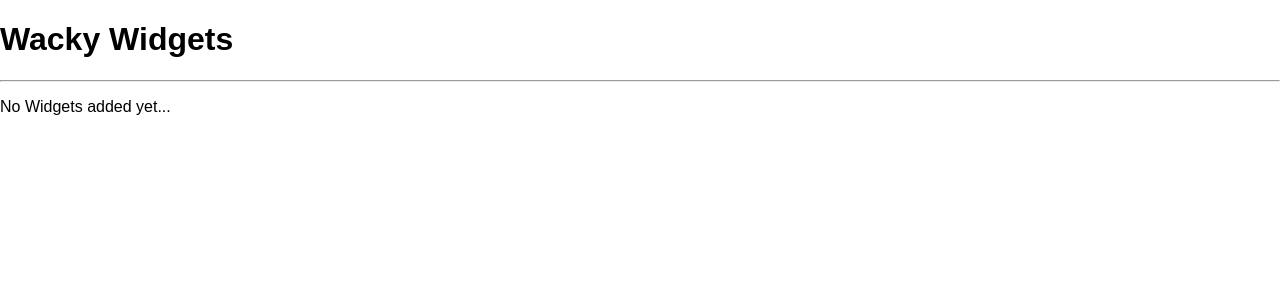
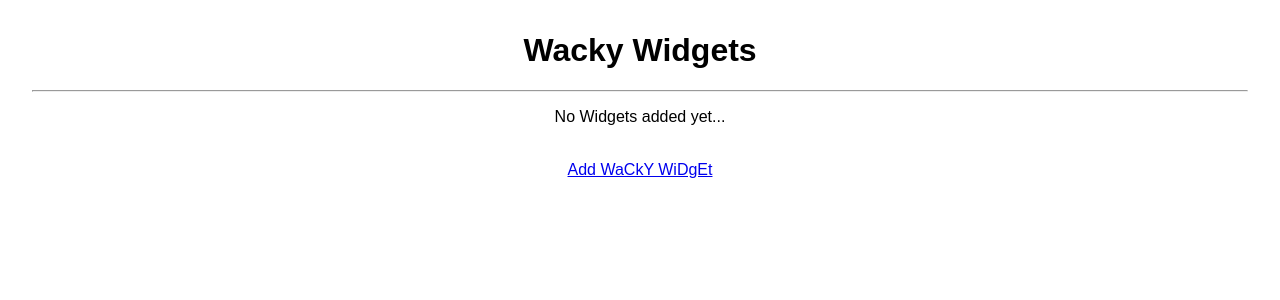
Before and after one commit to Nteaford/project-3-assessment, a Django app: page / in a window 1280 px wide. Shown: the top 300 px of the page. Run offline with Django 3.2, Linux system fonts and the light colour scheme; data that the repository does not hold is empty; some libraries are stand-ins or nearby versions.

Commit message:
complete step 3.2

```diff
--- a/main_app/templates/index.html
+++ b/main_app/templates/index.html
@@ -6,6 +6,8 @@
     <meta http-equiv="X-UA-Compatible" content="IE=edge">
     <meta name="viewport" content="width=device-width, initial-scale=1.0">
     <link rel="stylesheet" href="https://unpkg.com/purecss@1.0.0/build/pure-min.css" integrity="sha384-nn4HPE8lTHyVtfCBi5yW9d20FjT8BJwUXyWZT9InLYax14RDjBj46LmSztkmNP9w" crossorigin="anonymous">
+    <link rel="stylesheet" type="text/css" href="{% static 'css/style.css' %}">
+
 
     <title>Wacky Widgets</title>
 </head>
@@ -21,5 +23,11 @@
         {% endfor %}
     </ul>
     {% endif %}
+
+<br>
+
+<a class= "button" href="{% url 'add_widget' %}"> Add WaCkY WiDgEt</a>
+
+
 </body>
 </html>
--- a/main_app/urls.py
+++ b/main_app/urls.py
@@ -2,5 +2,6 @@ from django.urls import path
 from . import views
 
 urlpatterns = [
-path('', views.index, name='index')
+path('', views.index, name='index'),
+path('addwidget/', views.WidgetCreate.as_view(), name='add_widget')
 ]
--- a/main_app/views.py
+++ b/main_app/views.py
@@ -1,7 +1,13 @@
 from django.shortcuts import render
+from django.views.generic.edit import CreateView
 from .models import Widget
 
 # Create your views here.
 def index(request):
     widgets = Widget.objects.all()
     return render(request, 'index.html', {'widgets': widgets})
+
+class WidgetCreate(CreateView):
+    model = Widget
+    fields = "__all__"
+    success_url = "/"
```
